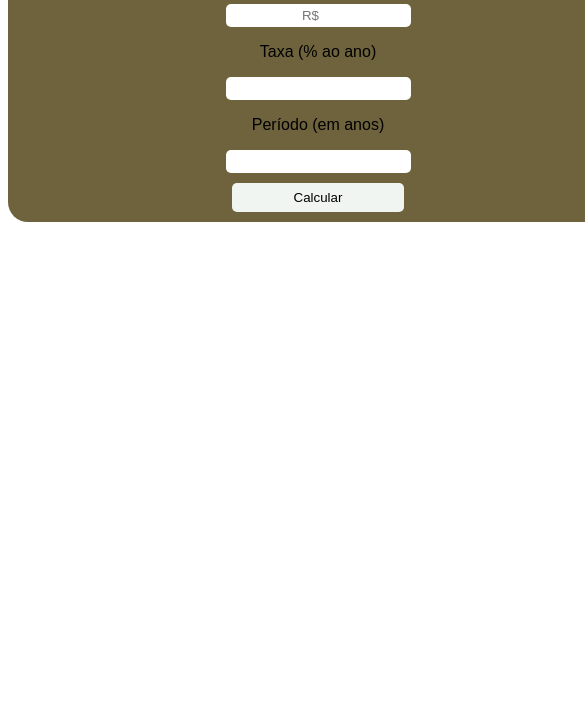
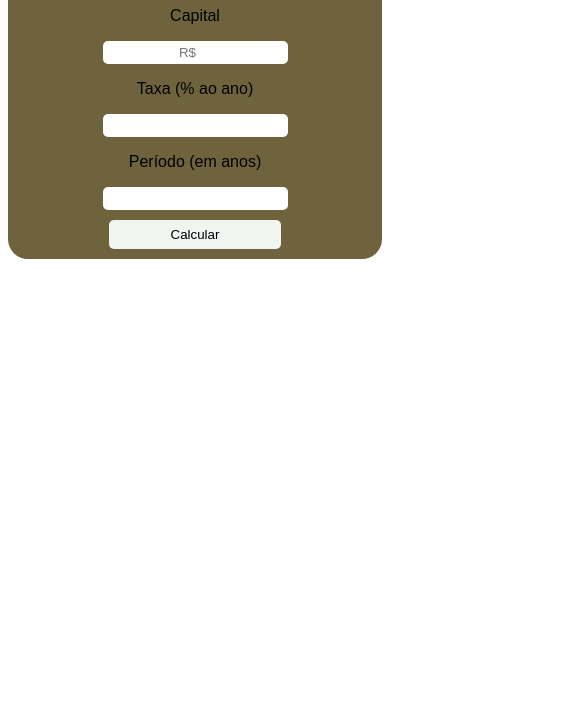
Before and after one commit to brefreittas/calculador-juros-simples, a plain HTML site: page index.html in a window 390 px wide. Shown: the part 128-844 px from the top of the page, 585 px wide, since content can reach past the window. Drawn offline with Linux system fonts and the light colour scheme.

Commit message:
coloquei responsividade no site

```diff
--- a/style.css
+++ b/style.css
@@ -16,11 +16,12 @@
 }
 
 .main {
-    margin: auto;
     background-color: #6E633D;
     border-radius: 20px;
     padding: 10px;
-    width: 600px;
+    min-width: 320px;
+    max-width: 600px;
+    margin: auto;
 }
 
 .res {
@@ -35,3 +36,7 @@ input {
     border: none;
     border-radius: 5px;
 }
+
+@media (max-width: 600px) {
+
+}
```
